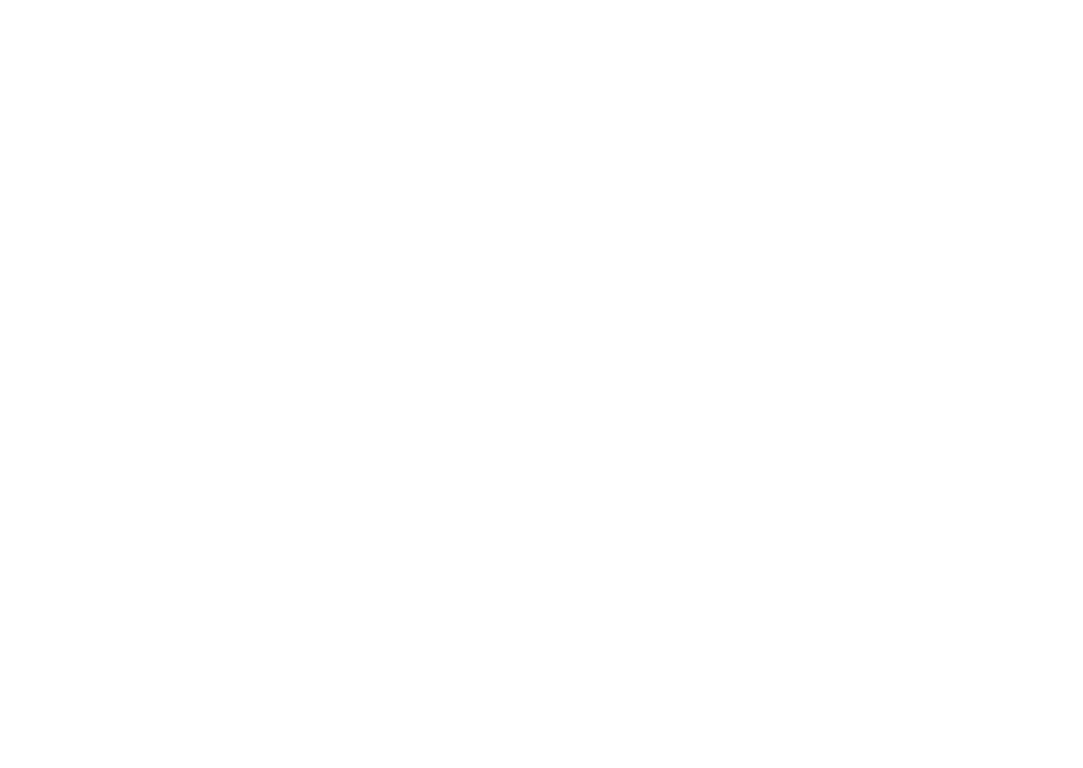
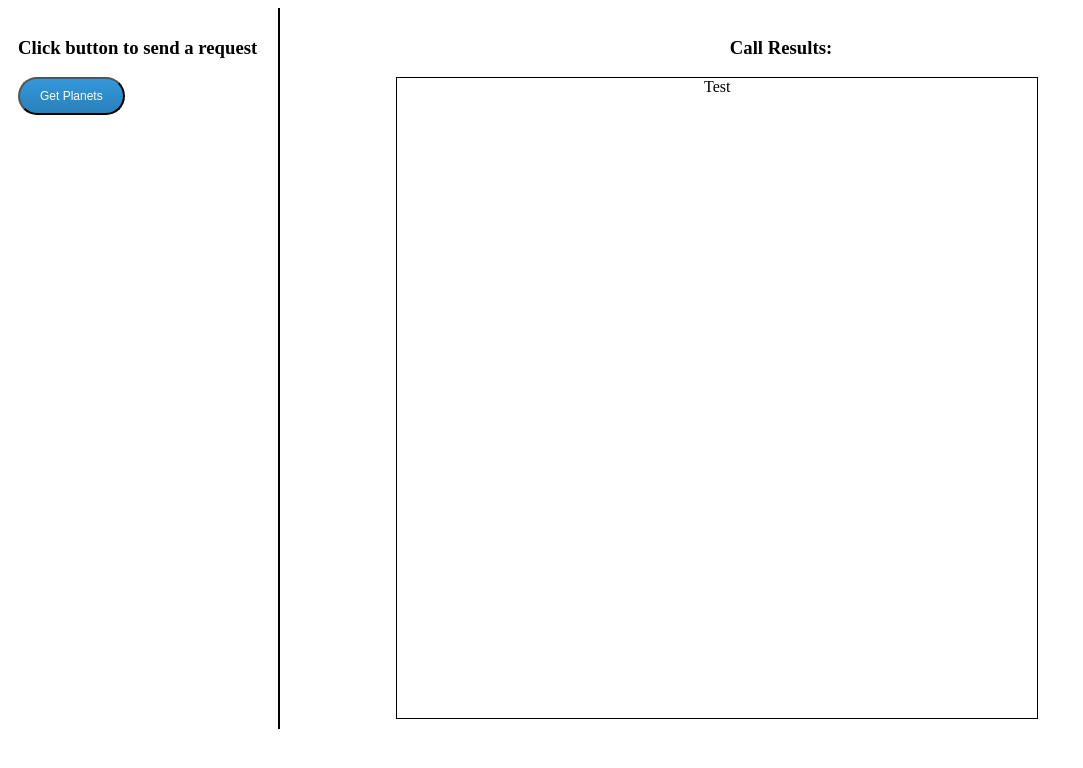
Before and after one commit to Jeremy-Gebhart/ApiExampleProject, a plain HTML site: page index.html in a window 1280 px wide. Shown: the whole page, without its empty margins (0-1083 px from the left). Drawn offline with Linux system fonts and the light colour scheme.

Commit message:
Setting up the UI.

```diff
--- a/apiService.js
+++ b/apiService.js
@@ -1,3 +1,5 @@
 (function() {
+    'use strict';
+
 
 })();
--- a/index.html
+++ b/index.html
@@ -1,11 +1,24 @@
 <!DOCTYPE html>
 <html lang="en-US">
     <head>
-        <meta charset="UTF-8" />
+        <meta charset="UTF-8">
         <title>API Test Page</title>
         <script src="apiService.js"></script>
+        <link rel="stylesheet" href="style.css">
     </head>
     <body>
-
+        <section class="grid-container">
+            <section id="apiCallsPanel" class="leftCell">
+                <h1>Click button to send a request</h1>
+                <button id="getPlanets" class="btn">Get Planets</button><br>
+            </section>
+            <section id="divider" class="dividerCell"></section>
+            <section id="resultDisplayPanel" class="rightCell">
+                <h1>Call Results:</h1>
+                <article class="border">
+                    <label id="resultDisplay">Test</label>
+                </article>
+            </section>
+        </section>
     </body>
 </html>
--- /dev/null
+++ b/style.css
@@ -0,0 +1,52 @@
+.btn {
+    background: #3498db;
+    background-image: -webkit-linear-gradient(top, #3498db, #2980b9);
+    background-image: linear-gradient(to bottom, #3498db, #2980b9);
+    -webkit-border-radius: 28;
+    -moz-border-radius: 28;
+    border-radius: 28px;
+    font-family: Arial;
+    color: #ffffff;
+    font-size: 12px;
+    padding: 10px 20px 10px 20px;
+    text-decoration: none;
+  }
+
+  .btn:hover {
+    background: #3cb0fd;
+    background-image: -webkit-linear-gradient(top, #3cb0fd, #3498db);
+    background-image: linear-gradient(to bottom, #3cb0fd, #3498db);
+    text-decoration: none;
+  }
+
+  .grid-container {
+      display: grid;
+      grid-gap: 10px;
+      grid-template-columns: 260px 2px auto;
+      height: 90vh;
+  }
+
+  .leftCell {
+      grid-column: 1 / 1;
+      padding: 10px;
+  }
+
+  .dividerCell {
+      grid-column: 2 / 2;
+      background-color: #000000;
+  }
+
+  .rightCell {
+      grid-column: 3 / 3;
+      text-align: center;
+      padding: 10px;
+  }
+
+  .border {
+      border-style: solid;
+      border-width: 1px;
+      border-color: #000000;
+      height: 80vh;
+      width: 50vw;
+      margin-left: 10%;
+  }
```
